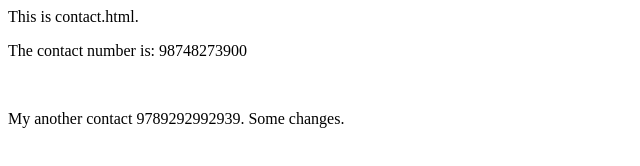
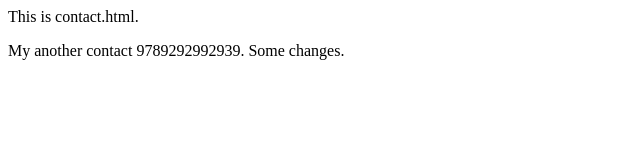
Before and after one commit to smv1796/Git, a plain HTML site: page contact.html in a window 1280 px wide. Shown: the whole page, without its empty margins (0-640 px from the left). Drawn offline with Linux system fonts and the light colour scheme.

Commit message:
For cherry pick

```diff
--- a/contact.html
+++ b/contact.html
@@ -1,5 +1,4 @@
 <html>This is contact.html.
-  <p>The contact number is: 98748273900</p>
   <br>
   <p>My another contact 9789292992939. Some changes.</p>
 </html>
```
Also changed, not shown: index.htm (+1 -1 lines).
